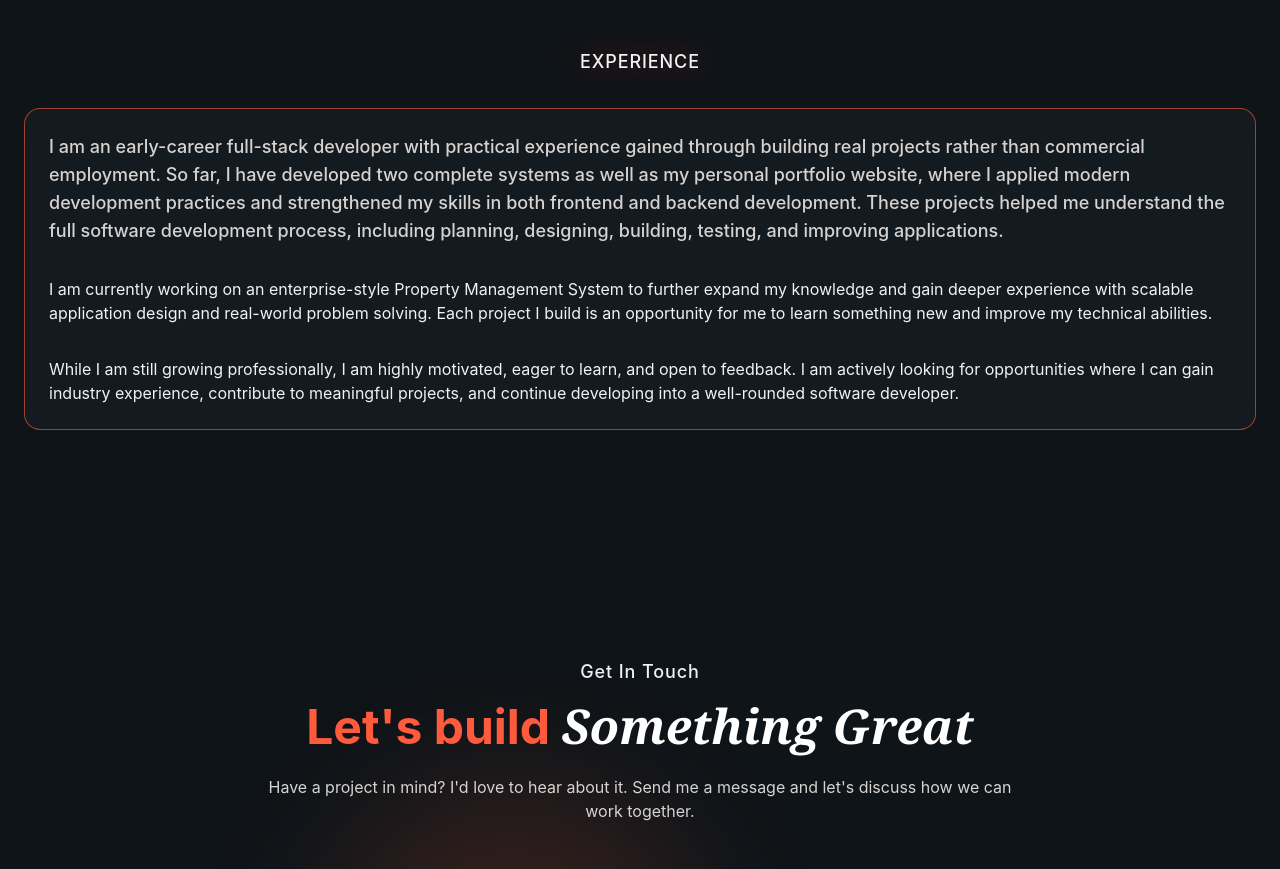
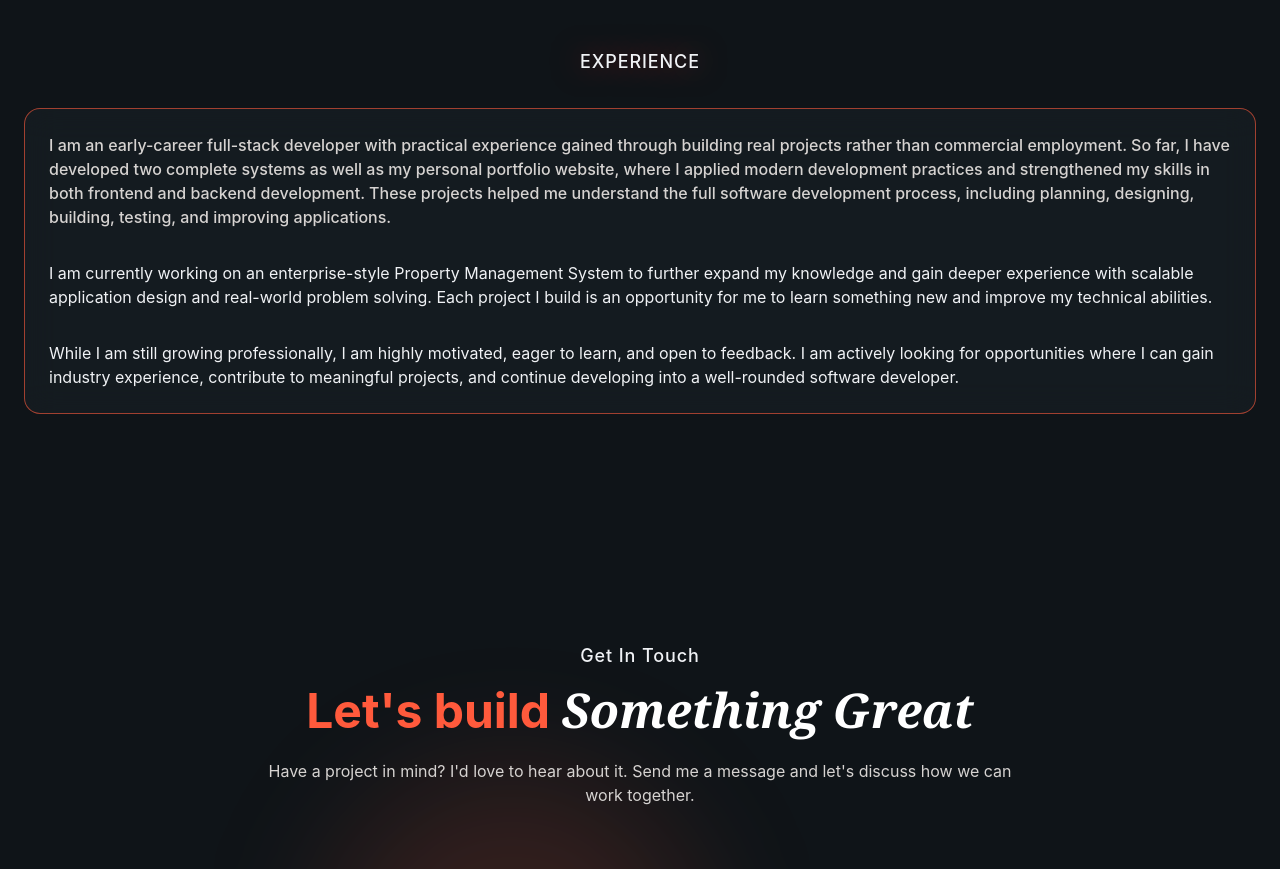
Before and after one commit to Boeta-Ay/React-Tailwind-Portfolio, a React (Vite) app in the folder vite-project/: page / in a window 1280 px wide. Shown: the part 2580-3449 px from the top of the page. Built offline with nearby package versions, Linux system fonts and the light colour scheme.

Commit message:
change made to experience font

```diff
--- a/vite-project/src/sections/Experience.jsx
+++ b/vite-project/src/sections/Experience.jsx
@@ -15,7 +15,7 @@ export const Experience = () => {
 
 
                     <div className="space-y-8 border-primary/60 glass rounded-2xl p-6 animate-fade-in animation-delay-300">
-                    <p className="text-lg font-medium text-muted-foreground">
+                    <p className="font-medium text-muted-foreground">
                         I am an early-career full-stack developer with practical experience gained through building real projects rather than commercial employment.
                         So far, I have developed two complete systems as well as my personal portfolio website, where I applied modern development practices and
                         strengthened my skills in both frontend and backend development. These projects helped me understand the full software development process,
```
